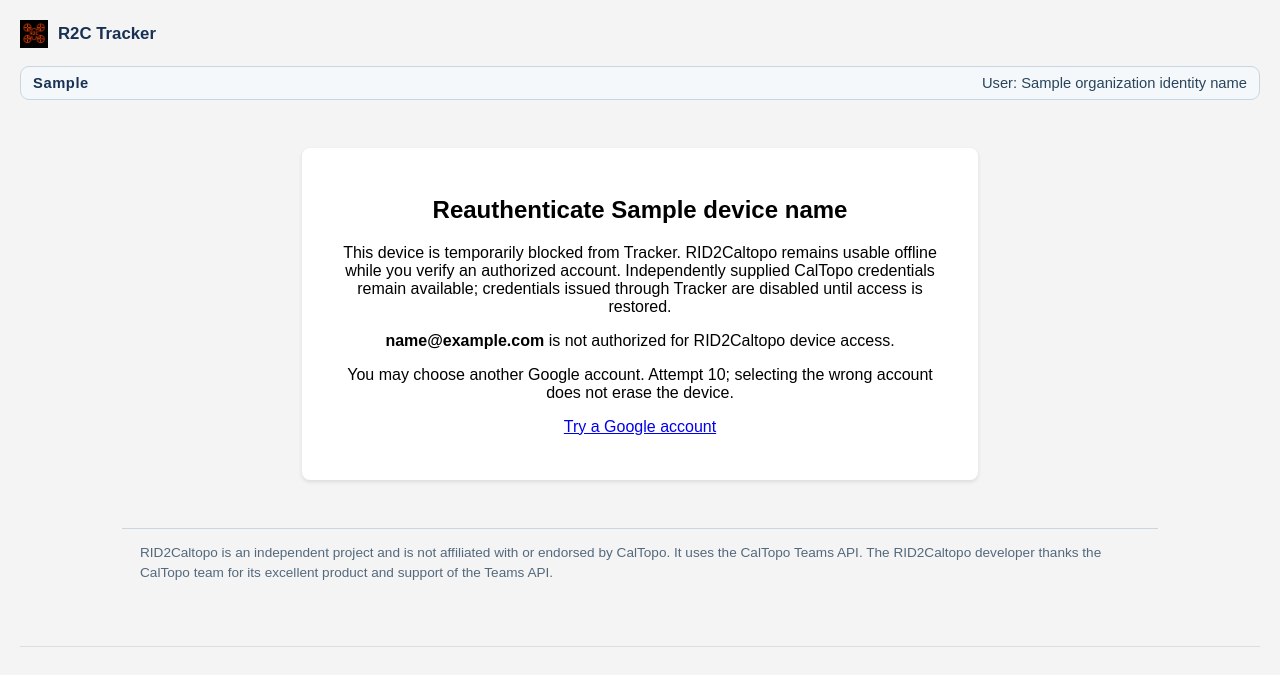
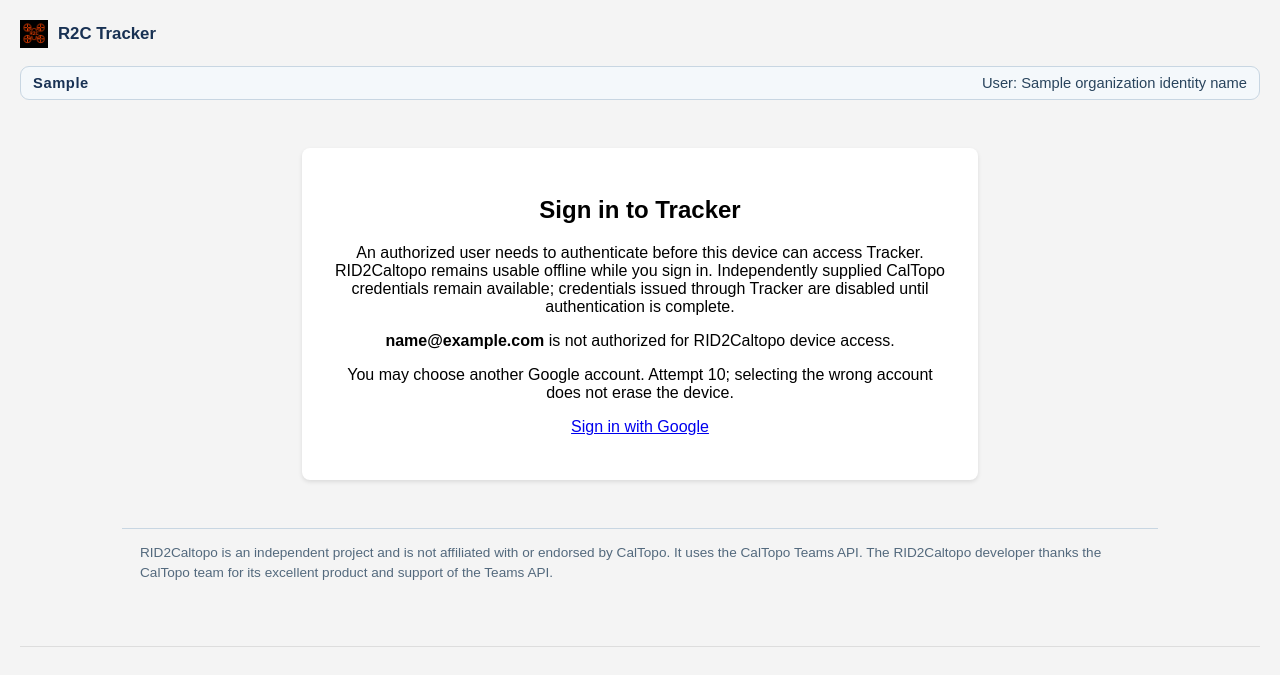
Before and after one commit to kjtsar/r2c-tracker, a Python web app: template templates/device_reauthenticate.html in a window 1280 px wide. Shown: the top 675 px of the page. Run offline with Jinja, Linux system fonts and the light colour scheme; the template is opened without the code that fills it: most values are stand-ins (such as "Sample title", 1, 10 or a date in 2020).

Commit message:
Clarify Tracker reauthentication prompt

```diff
--- a/changes.txt
+++ b/changes.txt
@@ -1,3 +1,6 @@
+v1.4.75:
+* Describe device reauthentication as an authorized-user sign-in requirement instead of saying the user or device is blocked from Tracker.
+
 v1.4.74: deployed
 * Keep device reauthentication attached to its signed Tracker destination when a browser or identity-provider handoff drops the return query, so successful organization sign-in can restore the existing tablet authorization instead of landing on the team home page.
 
--- a/templates/device_reauthenticate.html
+++ b/templates/device_reauthenticate.html
@@ -1,8 +1,8 @@
 {% extends "base.html" %}
-{% block title %}Reauthenticate {{ device_name }}{% endblock %}
+{% block title %}Sign in to Tracker - {{ device_name }}{% endblock %}
 {% block content %}
 <section class="card" style="max-width: 620px; margin: 48px auto; padding: 28px;">
-  <h1>Reauthenticate {{ device_name }}</h1>
+  <h1>Sign in to Tracker</h1>
   {% if completed %}
   <p><strong>Access restored.</strong> {{ authorized_email }} is authorized to operate RID2Caltopo devices for {{ organization.legal_name }}.</p>
   <p>The device configuration was preserved.</p>
@@ -11,12 +11,12 @@
         data-r2c-reauth-complete="r2creauth://complete">Return to RID2Caltopo</a></p>
   <script src="/static/device_reauthenticate.js" defer></script>
   {% else %}
-  <p>This device is temporarily blocked from Tracker. RID2Caltopo remains usable offline while you verify an authorized account. Independently supplied CalTopo credentials remain available; credentials issued through Tracker are disabled until access is restored.</p>
+  <p>An authorized user needs to authenticate before this device can access Tracker. RID2Caltopo remains usable offline while you sign in. Independently supplied CalTopo credentials remain available; credentials issued through Tracker are disabled until authentication is complete.</p>
   {% if last_email %}
   <p><strong>{{ last_email }}</strong> is not authorized for RID2Caltopo device access.</p>
   {% endif %}
   <p>You may choose another Google account. Attempt {{ attempts + 1 }}; selecting the wrong account does not erase the device.</p>
-  <p><a class="primary-button" href="{{ google_start_url }}">Try a Google account</a></p>
+  <p><a class="primary-button" href="{{ google_start_url }}">Sign in with Google</a></p>
   {% if attempts >= 3 %}
   <hr>
   <p>If no authorized account is available, you may explicitly erase the managed RID map, Tracker credential, and CalTopo credentials.</p>
```
Also changed, not shown: tests/test_organization_routes.py (+8 -0 lines).
